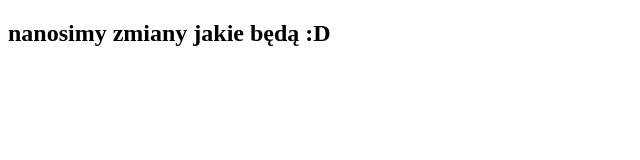
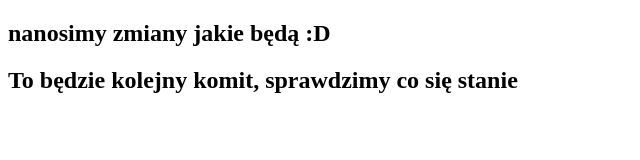
Before and after one commit to pawelpysz/nauka-gita, a plain HTML site: page index.html in a window 1280 px wide. Shown: the whole page, without its empty margins (0-640 px from the left). Drawn offline with Linux system fonts and the light colour scheme.

Commit message:
drugi commit

```diff
--- a/index.html
+++ b/index.html
@@ -7,5 +7,6 @@
 </head>
 <body>
     <h2>nanosimy zmiany jakie będą :D</h2>
+    <h2>To będzie kolejny komit, sprawdzimy co się stanie</h2>
 </body>
 </html>
```
